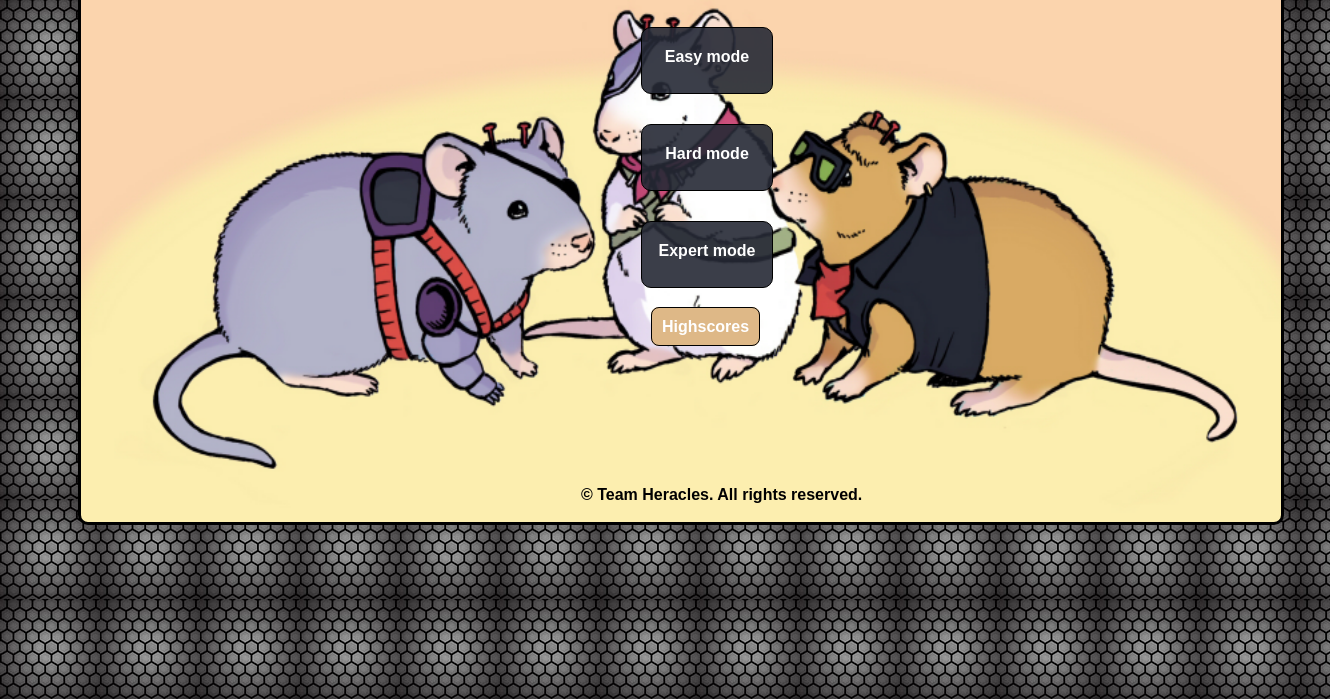
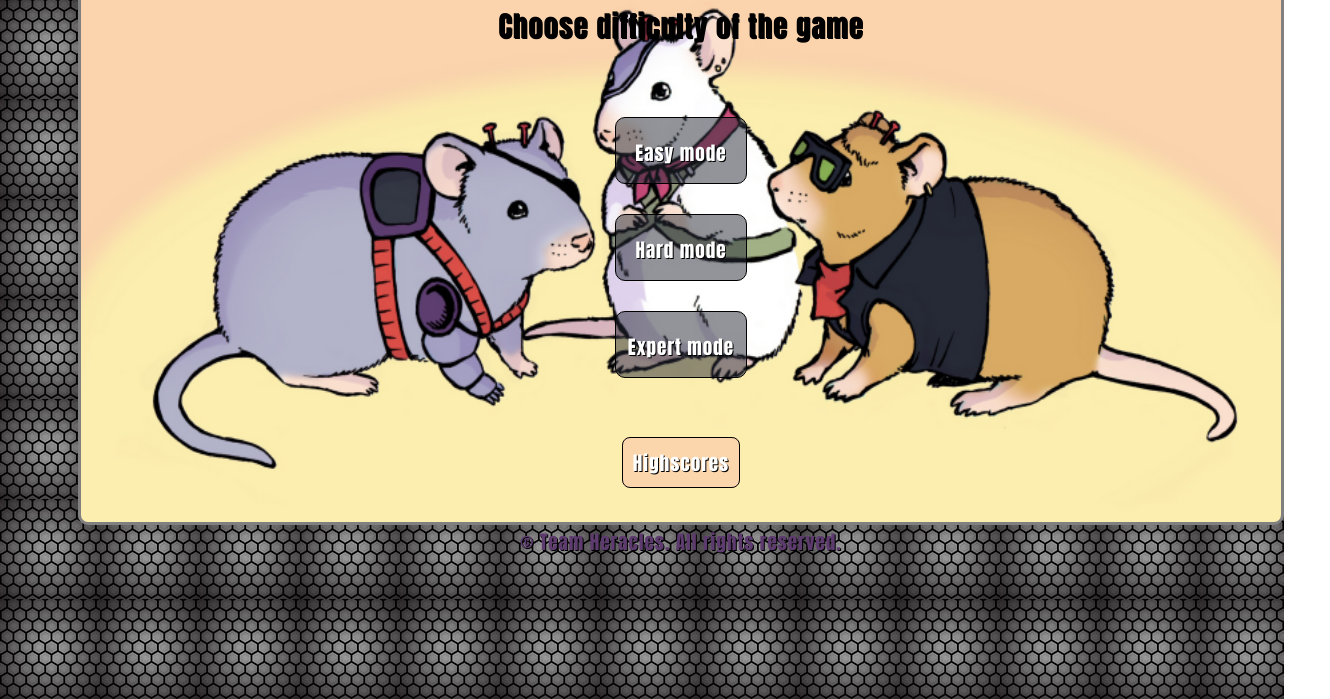
Before and after one commit to TeamHeracles/Team-Work, a plain HTML site: page main-page/index.html in a window 1280 px wide. Shown: the part 101-800 px from the top of the page, 1330 px wide, since content can reach past the window. Drawn offline with Linux system fonts and the light colour scheme.

Commit message:
Change some styles

```diff
--- a/main-page/css/MainMenu.css
+++ b/main-page/css/MainMenu.css
@@ -1,55 +1,51 @@
-body{
+body, li:hover, #high:hover{
     background-image: url("../imgs/pattern_100_100.jpg");
     background-repeat: repeat;
 }
 
 #wrapper {
-    border: 3px solid black;
+    margin-top: 20px;
+    margin-left: 70px;
+    border: 3px solid gray;
     border-radius: 10px;
     width: 1200px;
     height: 600px;
-    margin-top: 20px;
-    margin-left: 70px;
     background-image: url("../imgs/mice.png");
     background-size: 1200px 600px;
-    font-family: sans-serif;
+    font-family: Impact, Haettenschweiler, 'Arial Narrow Bold', sans-serif;
+    font-size: 1.2em;
+    letter-spacing: 0.05em;
+    text-align: center;
+}
 
-}
 h1{
     margin: 0px;
     padding: 0px;
-    margin-left: 400px;
-    margin-top: 10px;
-    color: blue;
+    color: rgb(219, 79, 72);
 }
 
-h2{
-    margin-left: 470px;
-    margin-top: 0px;
-    color: navy;
+/*h2{
+    margin: 0px 10px 0 0;
+    padding: 0px;
+    color: rgb(93, 59, 110)
+}*/
+
+ul{
+    margin: 70px auto;
+    padding: 0px;
+
+    list-style: none;
 }
 
-ul{
-    margin: 0px;
-    padding: 0px;
-    margin-left: 530px;
-    list-style: none;
-}
 li{
-    border: 1px solid black;
+    margin: 30px auto;
+    padding-top: 20px;
     width: 130px;
     height: 45px;
-    background: rgba(38, 42, 54, .9);
+    border: 1px solid black;
     border-radius: 10px;
-    margin: 30px;
-    padding-top: 20px;
-
+    background: rgba(38, 42, 54, .5);
     text-align: center;
-}
-
-li:hover{
-    background-color: gray;
-    color: black;
 }
 
 a{
@@ -58,23 +54,30 @@ a{
     text-decoration: none;
     font-weight: bold;
     color: white;
+
 }
 
 a:hover{
-    color: greenyellow;
+    color: rgb(251, 212, 173);
 }
 
 #high{
-    border: 1px solid black;
-    border-radius: 8px;
+    margin: 30px auto;
+    padding: 10px;
     width: 100px;
     height: 50px;
-    margin: 570px;
-    padding: 10px;
-    background-color: burlywood;
+    border-radius: 8px;
+    border: 1px solid black;
+    background-color: rgba(251, 212, 173, .9);
 }
+
 #footer{
-    margin-top: 150px;
-    margin-left: 500px;
+    margin-top: 50px;
+    text-align: center;
 	font-weight: bold;
+    color: rgb(93, 59, 110);
 }
+
+h1, h2, a, #footer{
+    text-shadow: 1px 1px 0 #000;
+}
```
